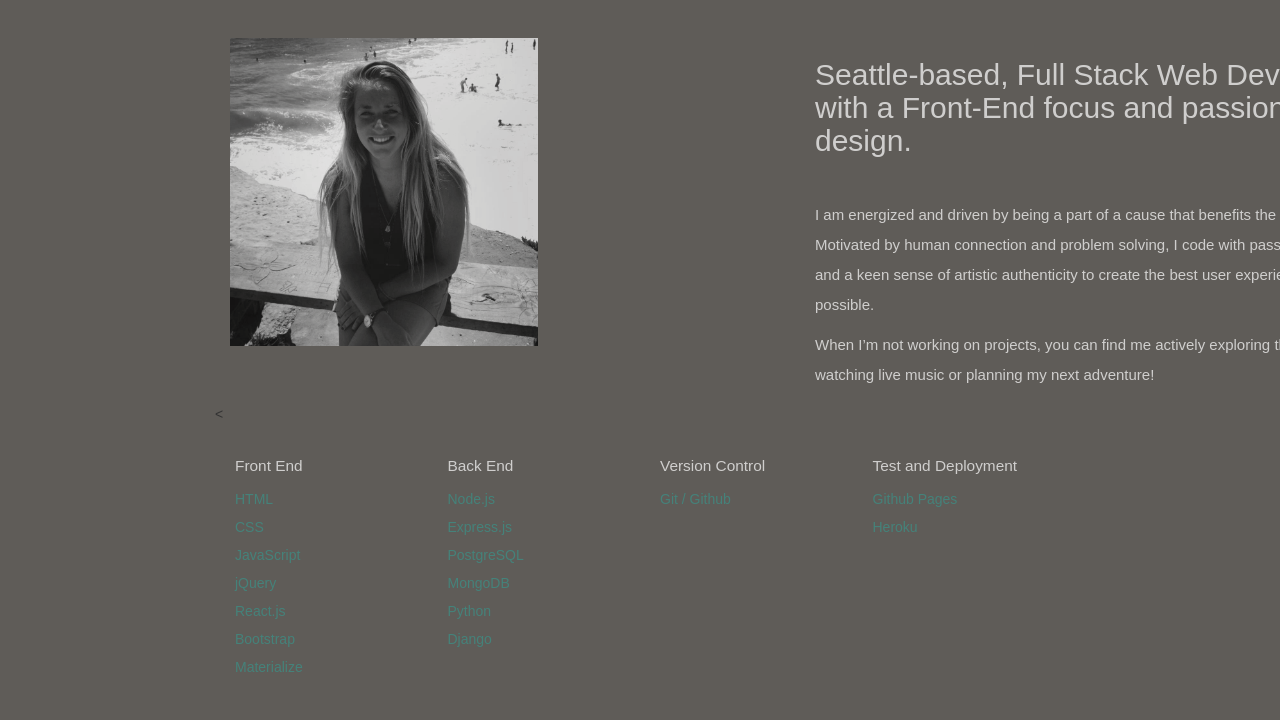
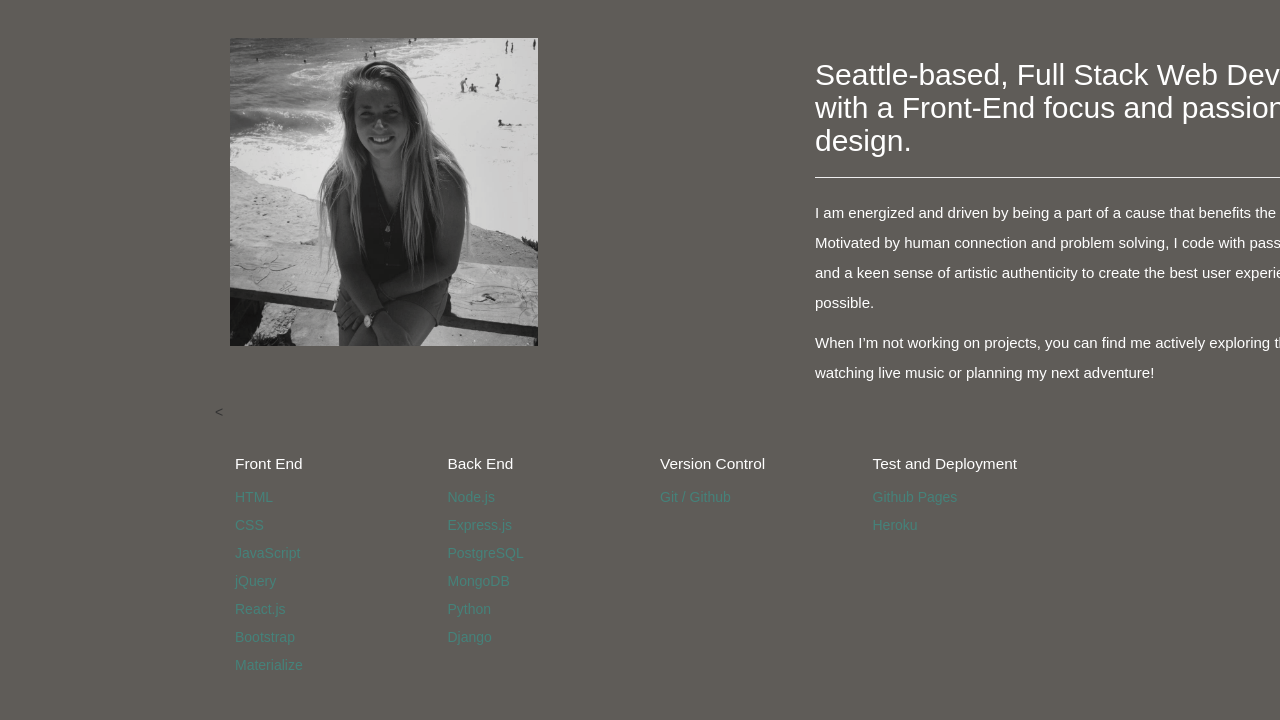
Before and after one commit to smithalex24/smithalex24.github.io, a plain HTML site: page index.html in a window 1280 px wide. Shown: the part 900-1620 px from the top of the page. Drawn offline with nearby package versions, Linux system fonts and the light colour scheme; a web font is replaced by a local one.

Commit message:
playing with margins

```diff
--- a/css/style.css
+++ b/css/style.css
@@ -1,8 +1,9 @@
 body {
 	font-family: 'Amaranth', sans-serif;
 	background:#5F5C58;
-	margin: 0;
+	margin: 0 auto;
 	line-height: 2em;
+
 }
 p {
 	line-height: 2em;
@@ -22,14 +23,7 @@ a {
 	opacity: .7;
 	width: 100%;
 }
-hr {
-	height: 3px;
-	border: 0;
-	width: 70px;
-	margin: 0;
-	margin: 20px 0;
 
-}
 .jumbotron h1 {
 	font-size: 180px;
 	font-weight: bold;
@@ -50,7 +44,7 @@ hr {
 	background-color: #475647;
 	overflow: hidden;
 	padding: 10px;
-	width: 102vw;
+	/*width: 102vw;*/
 }
 .topnav a {
 	float:left;
@@ -133,20 +127,19 @@ div.section, .portfolio-images {
 }
 .about-item h2 {
 	color: white;
-	opacity: .7;
+
 }
 
 .about-item h5 {
 	font-size: 1.1em;
 	color: white;
-	opacity: .7;
 }
 
 .about-item p {
 	/*margin: 10px auto;*/
 	font-size: 15px;
 	color: white;
-	opacity: .7;
+
 
 }
 
@@ -155,7 +148,7 @@ div.section, .portfolio-images {
 	padding-left: 0;
 	margin-bottom: 15px;
 	color: #45827A;
-	margin-right: 20px;
+	/*margin-right: 20px;*/
 	padding-right: 0;
 
 
@@ -186,9 +179,12 @@ li {
 	height: auto;
 	width: 22em;
 	opacity: .9;
-	margin: 0 auto;
 	-webkit-filter: grayscale(100%);
     filter: grayscale(100%);
+
+
+}
+.about-container {
 
 }
 /*Portfolio Items*/
@@ -257,7 +253,7 @@ li {
 	display: flex;
 	text-align: center;
 	height: 200px;
-	margin: 10px 0 10px 0;
+	margin: 10px;
 	box-sizing: border-box;
 	align-items: center;
 	flex-grow: 1;
@@ -397,6 +393,9 @@ footer {
 	#me {
 		padding-left: 40px;
 	}
+	.project-item {
+		margin: 10px 0 10px 0;
+	}
 
 
 }
```
